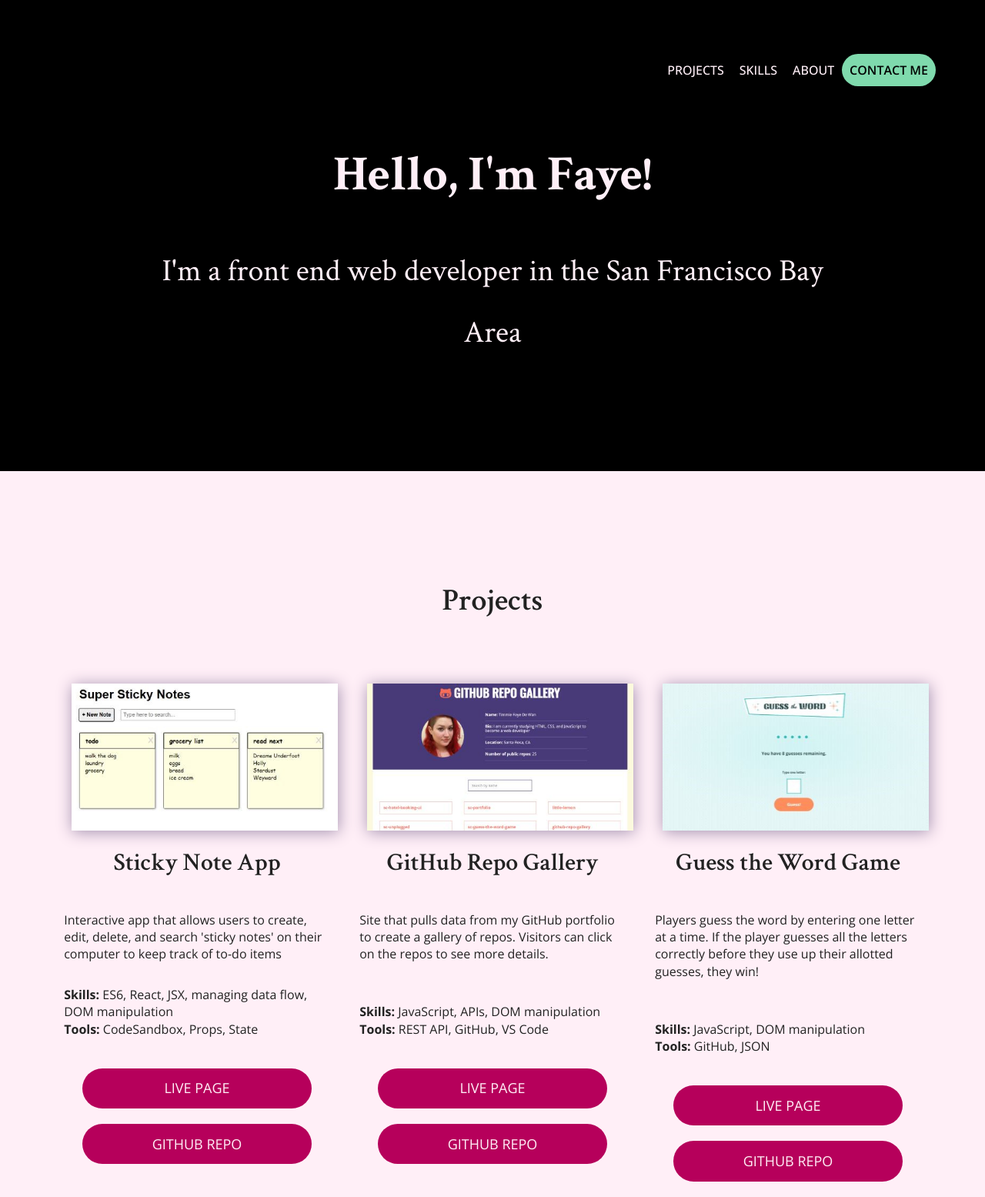
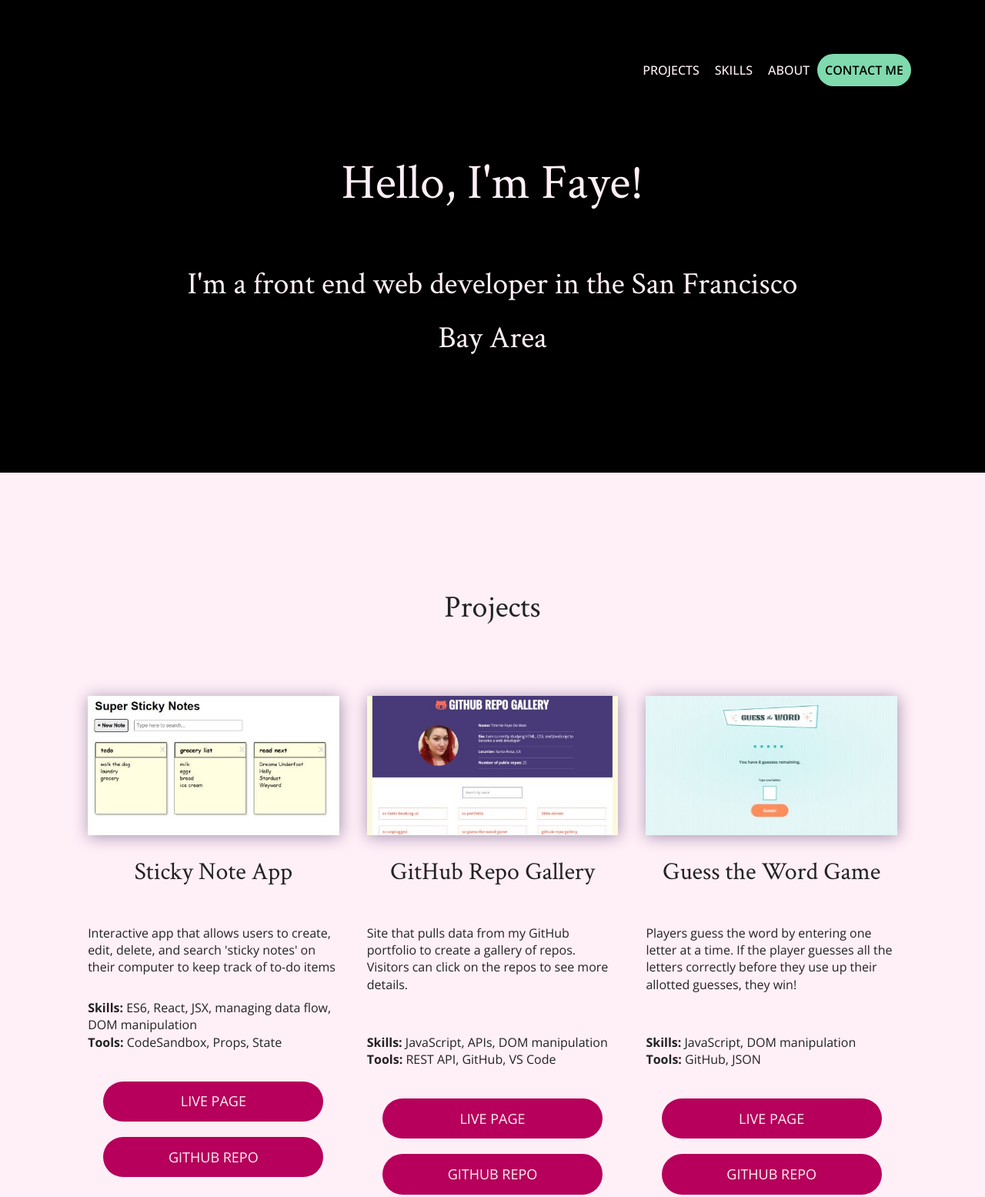
Before and after one commit to FayeVinyl/fayevinyl.github.io, a plain HTML site: page index.html in a window 1280 px wide. Shown: the top 1555 px of the page at 77% size. Drawn offline with nearby package versions, Linux system fonts and the light colour scheme.

Commit message:
styling adjustments

```diff
--- a/css/main.css
+++ b/css/main.css
@@ -121,43 +121,28 @@ nav li,
   text-transform: uppercase;
 }
 
-.contact-link{
-  background-color: var(--highlight-green);
-  border-radius: 30px;
-  color: black;
-  font-weight: 600;
-  padding: 10px 10px;
-}
-
-h1 {
-  font-family: "Crimson Text", serif;
-  font-weight: 700;
-  font-style: normal;
-  font-size: 2em;
-}
-
-h2 {
+h1,
+h2,
+h3,
+h4 {
   margin: 0;
   font-family: "Crimson Text", serif;
   font-weight: 400;
   font-style: normal;
-  font-size: 1.75em;
-  line-height: 2;
+  width: 100%;
+  line-height: 1.75;
 }
 
+h1 {
+  font-size: 2em;
+}
+
+h2,
 h3 {
-  margin: 0;
-  font-family: "Crimson Text", serif;
-  font-weight: 600;
-  font-style: normal;
   font-size: 1.75em;
 }
 
 h4 {
-  margin: 0;
-  font-family: "Crimson Text", serif;
-  font-weight: 600;
-  font-style: normal;
   font-size: 1.25em;
 }
 
@@ -165,8 +150,14 @@ p {
   margin: 0;
 }
 
-p span {
+span {
   font-weight: bold;
+}
+
+#projects p,
+#about p {
+  width: 100%;
+  text-align: left;
 }
 
 li {
@@ -186,67 +177,68 @@ figure {
 img {
   width: 100%;
 }
+
+/*--------Structural Styles ------------*/
+header,
+#projects,
+#skills,
+#about,
+#contact {
+  display: flex;
+  flex-flow: row wrap;
+  justify-content: center;
+  text-align: center;
+  margin: 0;
+}
+
+.content-wrapper {
+  width: 85%;
+}
+
+
  /* -------------------- Base Header - Footer Styles -------------------- */
 
  header {
-  display: flex;
-  justify-content: center;
-  margin: 0;
   padding: 30px 0;
   background-color: black;
-  color: var(--main-ltpink);
  }
 
  header nav ul {
   display: flex;
   justify-content: space-between;
-  align-items: center;
-  text-align: center;
+  font-weight: 600;
 }
 
 header nav a {
   padding: 10px 15px;
 }
 
- .intro-section {
+.contact-link{
+  background-color: var(--highlight-green);
+  border-radius: 30px;
+  color: black;
+  font-weight: 600;
+  padding: 10px 10px;
+}
+
+.intro-section {
   display: flex;
   flex-flow: row wrap;
   justify-content: center;
  }
 
- .intro-section h2 {
-  max-width: 90em;
-  text-align: center;
- }
+h1,
+h2 {
+  color: var(--main-ltpink);
+}
 
- .intro-section h1 {
-  margin: 0;
+.intro-section h1 {
   padding: 60px 0 30px 0;
- }
+}
 
  .fa-brands, .fab {
   font-weight: 400;
   font-size: 2em;
-}
-
-footer {
-  display: flex;
-  flex-direction: column;
-  align-items: center;
-  text-align: center;
- }
-
-
- /* -------------------- Base Main Content Styles -------------------- */
-
-#projects,
-#skills,
-#about,
-#contact {
-  display: flex;
-  flex-direction: column;
-  align-items: center;
-  text-align: center;
 }
 
 /*------------- Projects ----------------------*/
@@ -357,7 +349,9 @@ footer {
 
 #about p {
   text-align: left;
+  margin-bottom: 10px;
 }
+
 /*------------- Contact ----------------------*/
 #contact {
   width: 100%;
@@ -616,11 +610,6 @@ footer ul {
         font-size: 2em;
       }
 
-      a {
-        padding: 10px;
-
-      }
-
 
       header nav ul {
         display: flex;
```
